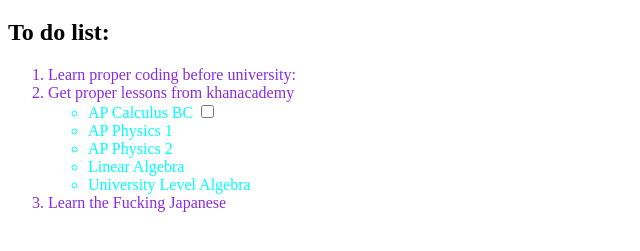
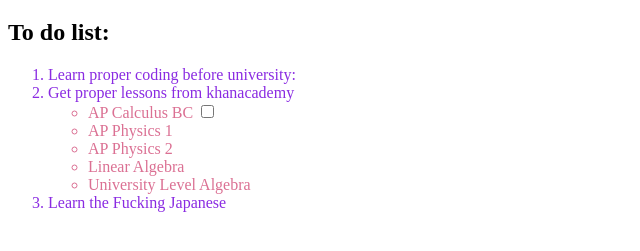
Before and after one commit to DeicideCodeX/DeicideCodeX.github.io, a plain HTML site: page index.html in a window 1280 px wide. Shown: the part 61-312 px from the top of the page, without its empty margins (0-640 px from the left). Drawn offline with Linux system fonts and the light colour scheme.

Commit message:
Made new color for Lists

```diff
--- a/index.html
+++ b/index.html
@@ -7,7 +7,7 @@
                 color: blueviolet;
             }
             .subject {
-                color: aqua;
+                color: palevioletred;
             }
         </style>
     </head>
```
